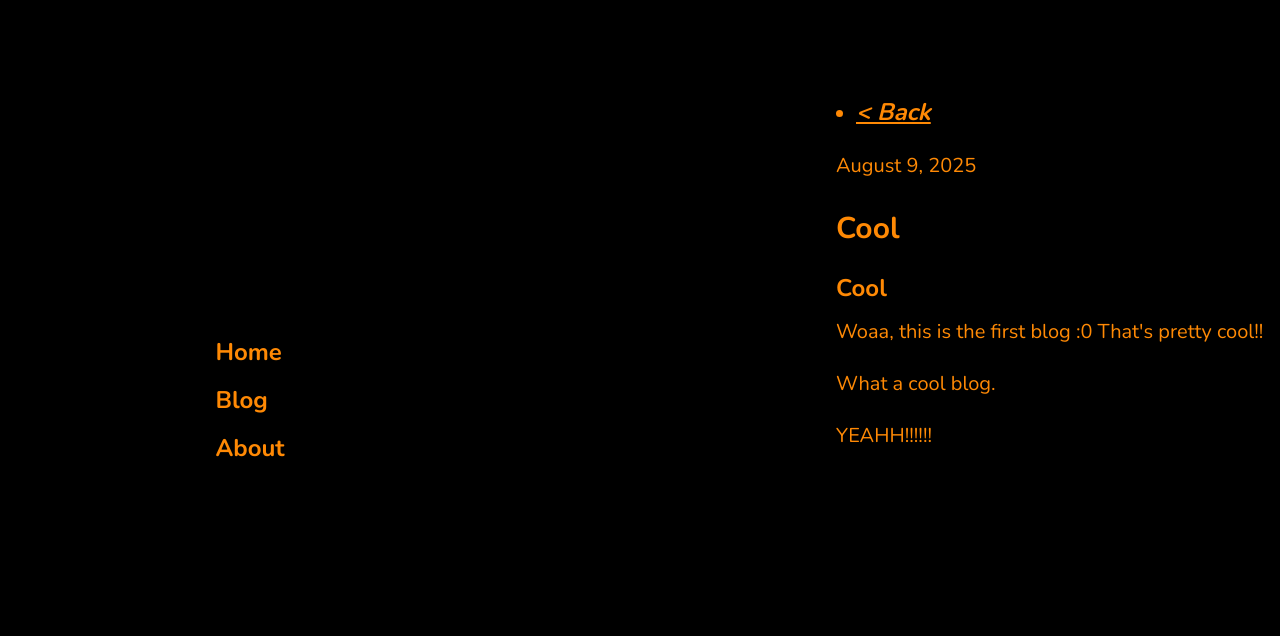
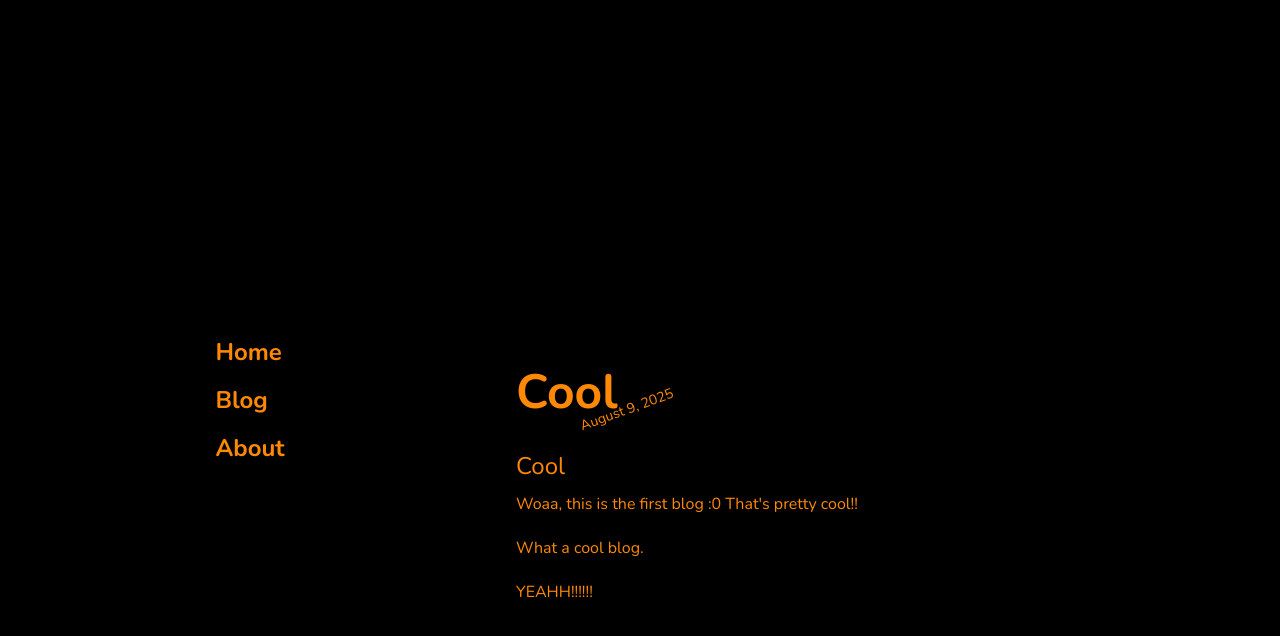
Before and after one commit to pancatime/website, a Next.js app: page /blog/cool in a window 1280 px wide. Shown: the top 636 px of the page. Built offline with nearby package versions, Linux system fonts and the light colour scheme.

Commit message:
Stylized article header

```diff
--- a/app/globals.css
+++ b/app/globals.css
@@ -1,10 +1,4 @@
 @import "tailwindcss";
-
-article h1 {
-  margin-bottom: 2px;
-  font-size: 30px;
-  font-weight: bold;
-}
 
 article h2 {
   margin-bottom: 8px;
--- a/components/bloglayout.tsx
+++ b/components/bloglayout.tsx
@@ -1,6 +1,5 @@
 import { PropsWithChildren } from "react"
 import { BlogModel } from "@/utils/blogTypes"
-import Navigation from "@/components/navigation"
 
 export type PostViewProps = PropsWithChildren<{
   blogPost: BlogModel
@@ -8,29 +7,17 @@ export type PostViewProps = PropsWithChildren<{
 
 export default function BlogLayout({blogPost, children}: PostViewProps) {
   return (
-    <div className="max-w-[720px] ml-80 mt-20">
-      <article className="
-        text-xl leading-8
-        [&_p]:my-4
-        [&_h1]:text-6xl [&_h1]:font-bold [&_h1]:my-8
-        [&_h2]:text-5xl [&_h2]:font-bold [&_h2]:my-8
-        [&_h3]:text-4xl [&_h3]:font-bold [&_h3]:my-8
-        [&_pre]:bg-aero [&_pre]:text-white [&_pre]:rounded-3xl [&_pre]:p-8
-        [&_a]:underline [&_a]:italic
-        [&_ul_li]:list-disc
-        [&_ol_li]:list-decimal
-        [&_li]:ml-8 [&_li_p]:m-0
-      ">
-        <header>
-          <Navigation navItems={[ { href: "/blog", title: "< Back" }, ]}/>
+    <div className="mt-80">
+      <article>
+        <header className="flex">
+          <h1 className="text-5xl font-bold my-8">{blogPost.title}</h1>
           <time dateTime={blogPost.postedAt.toISOString()}>
-            <span>
+            <span className="-rotate-20 block w-fit absolute -translate-x-10 translate-y-16 text-sm">
               {blogPost.postedAt.toLocaleDateString("en-US", {
                 day: "numeric", month: "long", year: "numeric", timeZone: "UTC",
               })}
             </span>
           </time>
-          <h1>{blogPost.title}</h1>
         </header>
         <div>{children}</div>
       </article>
```
